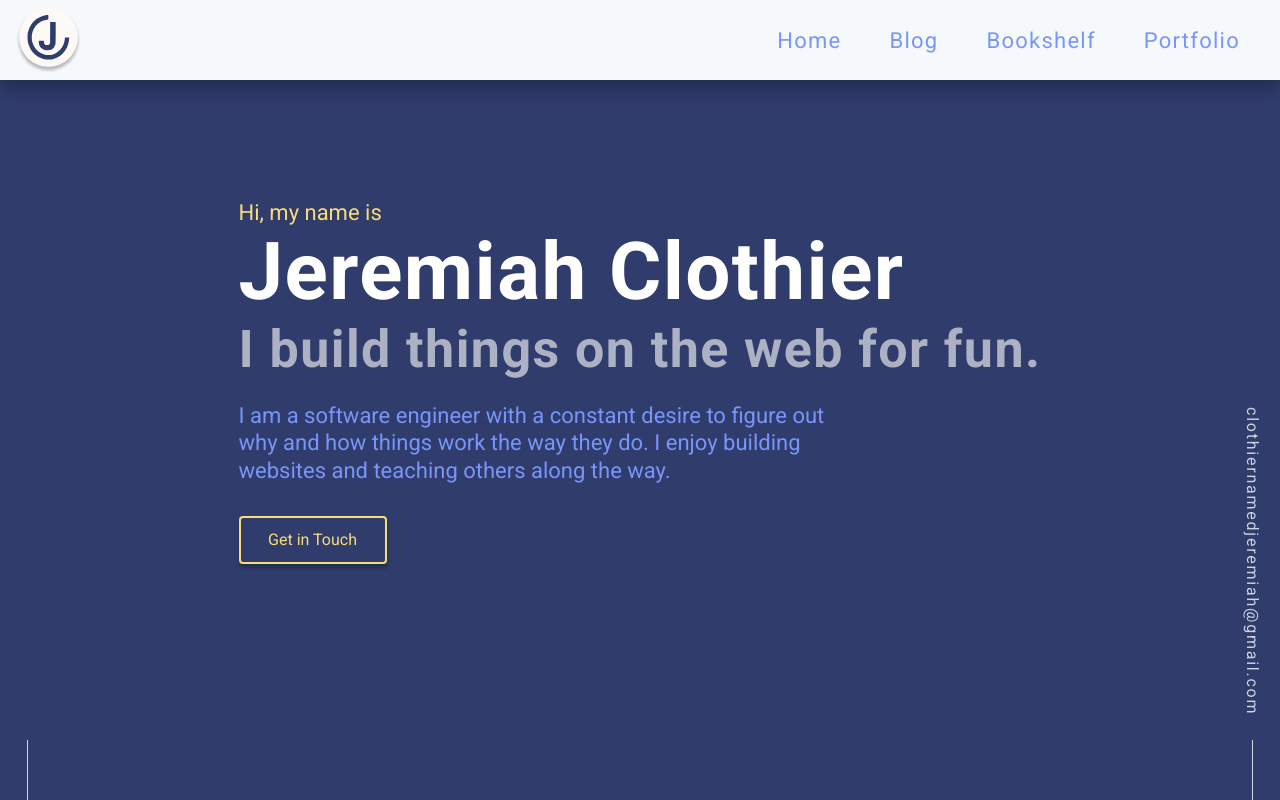
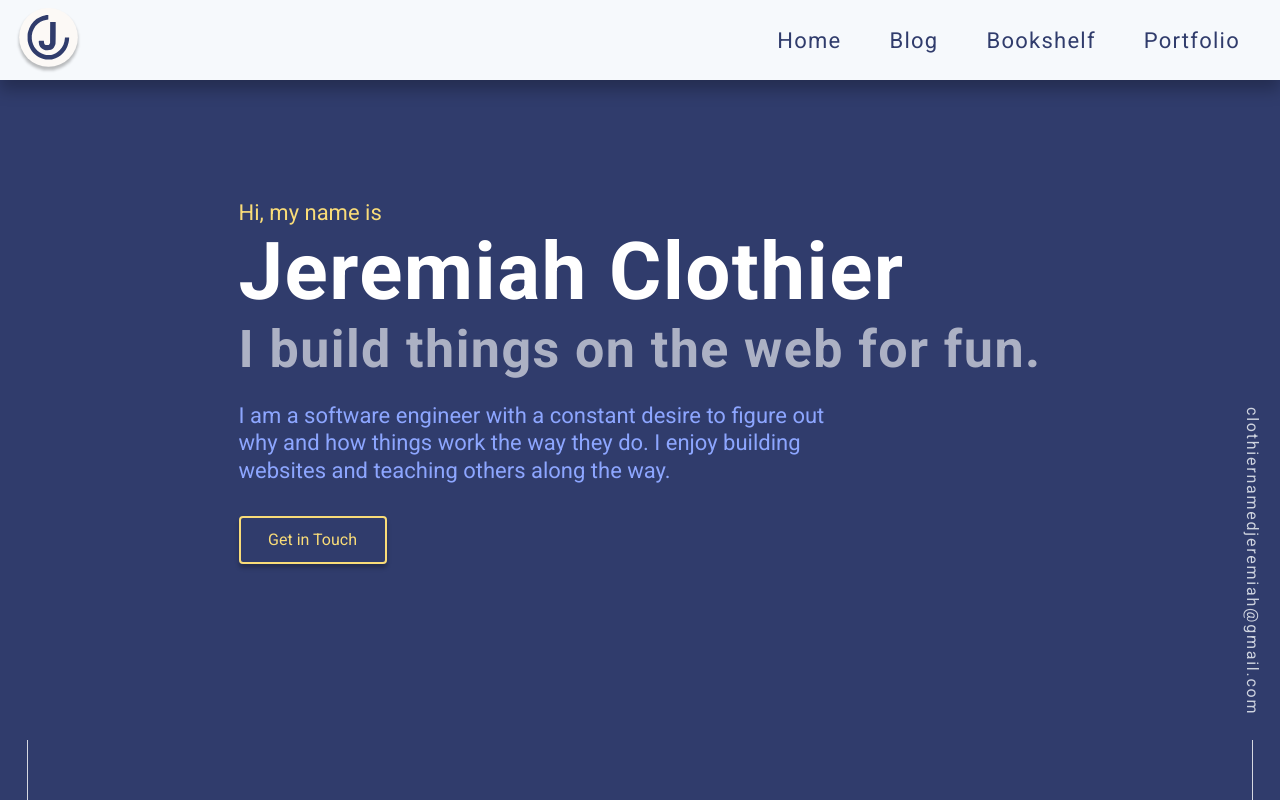
Before and after one commit to ClothierNamedJeremiah/personal-website, a Next.js app: page / in a window 1280 px wide. Built offline with nearby package versions, Linux system fonts and the light colour scheme.

Commit message:
colors contrast more

```diff
--- a/src/components/NavBar.jsx
+++ b/src/components/NavBar.jsx
@@ -6,7 +6,7 @@ import MenuIcon from './shared/MenuIcon';
 const NavBar = () => (
   <nav className="nav">
     <span className="mi-logo mi-logo-light" />
-    <ul className="nav-items">
+    <ul className="nav-items fc-dark-purple">
       <li className="nav-item">
         <Link href="/">
           {/* eslint-disable-next-line jsx-a11y/anchor-is-valid */}
--- a/src/components/Welcome.jsx
+++ b/src/components/Welcome.jsx
@@ -7,7 +7,7 @@ const Welcome = () => {
         <span className="fs-normal fc-yellow">Hi, my name is</span>
         <h1 className="fs-x-large title">Jeremiah Clothier</h1>
         <h2 className="fs-large subtitle">I build things on the web for fun.</h2>
-        <p className="fs-normal fc-bright-purple bio">
+        <p className="fs-normal fc-light-purple bio">
           I am a software engineer with a constant desire to figure out why
           and how things work the way they do. I enjoy building websites and
           teaching others along the way.
--- a/src/scss/_variables.scss
+++ b/src/scss/_variables.scss
@@ -1,5 +1,5 @@
 $dark-purple: #303c6c;
-$bright-purple: #7895F9;
+$light-purple: #8da6ff;
 $yellow: #F9DC78;
 $yellow-golden: #FFC600;
 $frost-white: #F6F9FC;
--- a/src/scss/base/_buttons.scss
+++ b/src/scss/base/_buttons.scss
@@ -7,7 +7,7 @@ $btn-border-radius: 4px;
 
 $btn-link-color: $yellow;
 $btn-link-hover-color: $yellow-golden;
-$btn-link-hover-bg-color: $bright-purple;
+$btn-link-hover-bg-color: $light-purple;
 
 
 // Make a button look and behave like a link
--- a/src/scss/base/_typography.scss
+++ b/src/scss/base/_typography.scss
@@ -13,8 +13,12 @@
 }
 
 /* Font Colors */
-.fc-bright-purple {
-  color: $bright-purple;
+.fc-dark-purple {
+  color: $dark-purple;
+}
+
+.fc-light-purple {
+  color: $light-purple;
 }
 
 .fc-yellow {
--- a/src/scss/components/_navbar.scss
+++ b/src/scss/components/_navbar.scss
@@ -23,7 +23,6 @@
   list-style: none;
 
   font-size: 22px;
-  color: $bright-purple;
   letter-spacing: 1.25px;
 
   @media all and (min-width: 750px) {
@@ -33,7 +32,6 @@
 
 .nav-link {
   text-decoration: none;
-  color: $bright-purple;
   padding: 8px 16px;
   margin: 0 8px;
   border-radius: 4px;
@@ -42,7 +40,7 @@
 
   &:hover {
     color: #1c4fff;
-    background-color: $bright-purple;
+    background-color: $light-purple;
   }
 
   // &:visited {
--- a/src/scss/components/_workhistoryitem.scss
+++ b/src/scss/components/_workhistoryitem.scss
@@ -75,6 +75,6 @@
 
 .job-accomplishments {
   list-style-type: none;
-  color: $bright-purple;
+  color: $light-purple;
   padding-inline-start: 0;
 }
```
